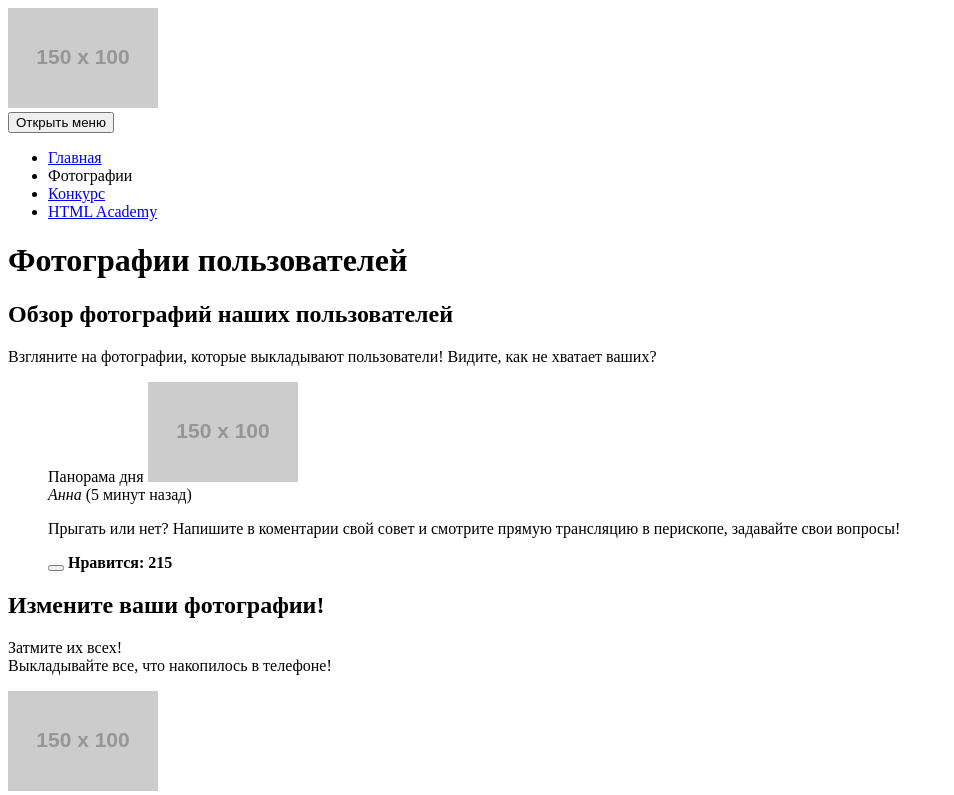
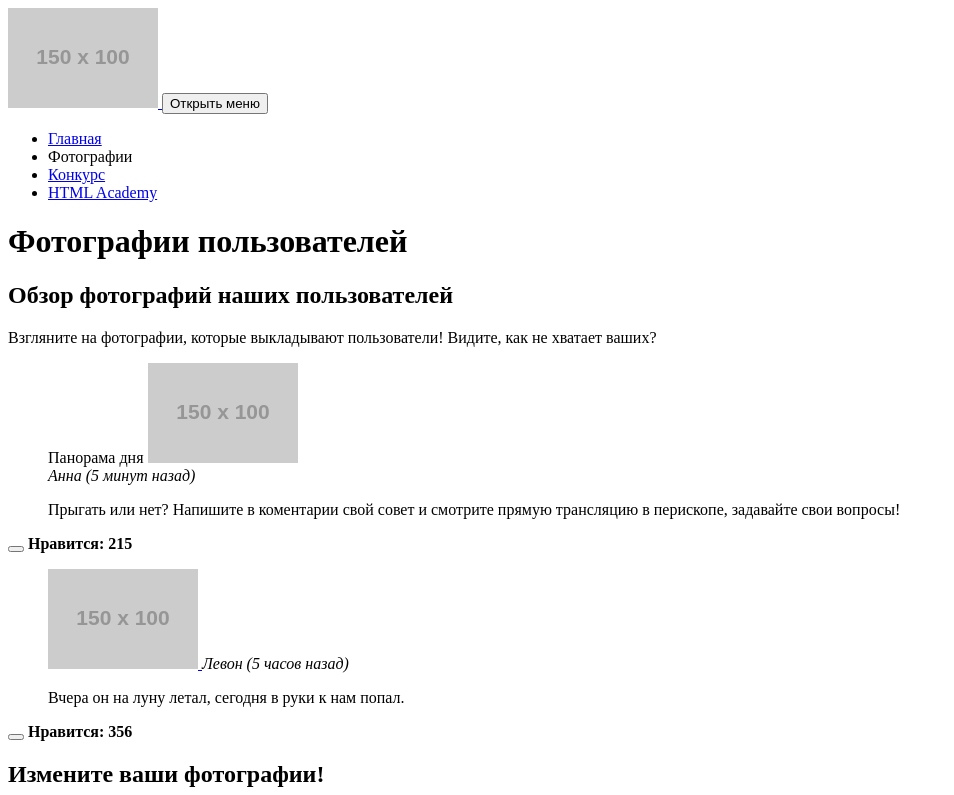
Before and after one commit to Ganzhurova/686065-pink, a website: page source/photo.html in a window 1280 px wide. Shown: the top 795 px of the page, without its empty margins (0-954 px from the left). Drawn offline with Linux system fonts and the light colour scheme; placeholder pictures from the web are drawn by us.

Commit message:
Изменила верстку раздела с фотографиями

```diff
--- a/source/photo.html
+++ b/source/photo.html
@@ -11,10 +11,10 @@
       <a class="page-header__logo logo" href="index.html">
         <img class="logo logo--text" src="http://placehold.it/150x100" alt="Логотип Pink">
       </a>
-      <nav class="main-nav">
-        <button class="main-nav__toggle" type="button">
+      <button class="page-header__toggle" type="button">
         Открыть меню
       </button>
+      <nav class="main-nav">
         <div class="main-nav__wrapper">
           <ul class="main-nav__list">
             <li class="main-nav__item">
@@ -60,32 +60,59 @@
           </header>
 
           <div class="catalog__list">
-            <blockquote class="catalog__item">
-              <span class="catalog__rating inscription">
+            <div class="catalog__item">
+              <blockquote class="catalog__comment comment">
+                <div class="comment__photo-wrapper">
+                  <span class="comment__rating inscription">
                     Панорама дня
                   </span>
-              <a class="catalog__photo" href="#">
-                <img class="catalog__photo-1" src="http://placehold.it/150x100" alt="Панорама">
+                  <a class="comment__photo" href="#">
+                    <img class="comment__photo-1" src="http://placehold.it/150x100" alt="Фотография Анны">
                   </a>
-              <div class="catalog__autor">
-                <cite class="catalog__autor-name">
+                </div>
+                <cite class="comment__autor">
                   Анна
-                </cite>
-                <span class="catalog__autor-time">
+                  <span class="comment__autor-time">
                     (5 минут назад)
                   </span>
-              </div>
-              <p class="catalog__text">
+                </cite>
+                <p class="comment__text">
                   Прыгать или нет? Напишите в коментарии свой совет и смотрите прямую трансляцию в перископе, задавайте свои вопросы!
                 </p>
+              </blockquote>
               <div class="catalog__like like">
-                <button class="like__button" type="submit">
+                <button class="like__button" type="button">
                 </button>
                 <b class="like__text">
                   Нравится: 215
                 </b>
               </div>
+            </div>
+
+            <div class="catalog__item">
+              <blockquote class="catalog__comment comment">
+                <a class="comment__photo" href="#">
+                  <img class="comment__photo-2" src="http://placehold.it/150x100" alt="Фотография Левона">
+                </a>
+                <cite class="comment__autor">
+                  Левон
+                  <span class="comment__autor-time">
+                    (5 часов назад)
+                  </span>
+                </cite>
+                <p class="comment__text">
+                  Вчера он на луну летал, сегодня в руки к нам попал.
+                </p>
               </blockquote>
+              <div class="catalog__like like">
+                <button class="like__button" type="button">
+                </button>
+                <b class="like__text">
+                  Нравится: 356
+                </b>
+              </div>
+            </div>
+
           </div>
         </div>
       </section>
```
Lines whose indentation alone changed are shown as unchanged.
